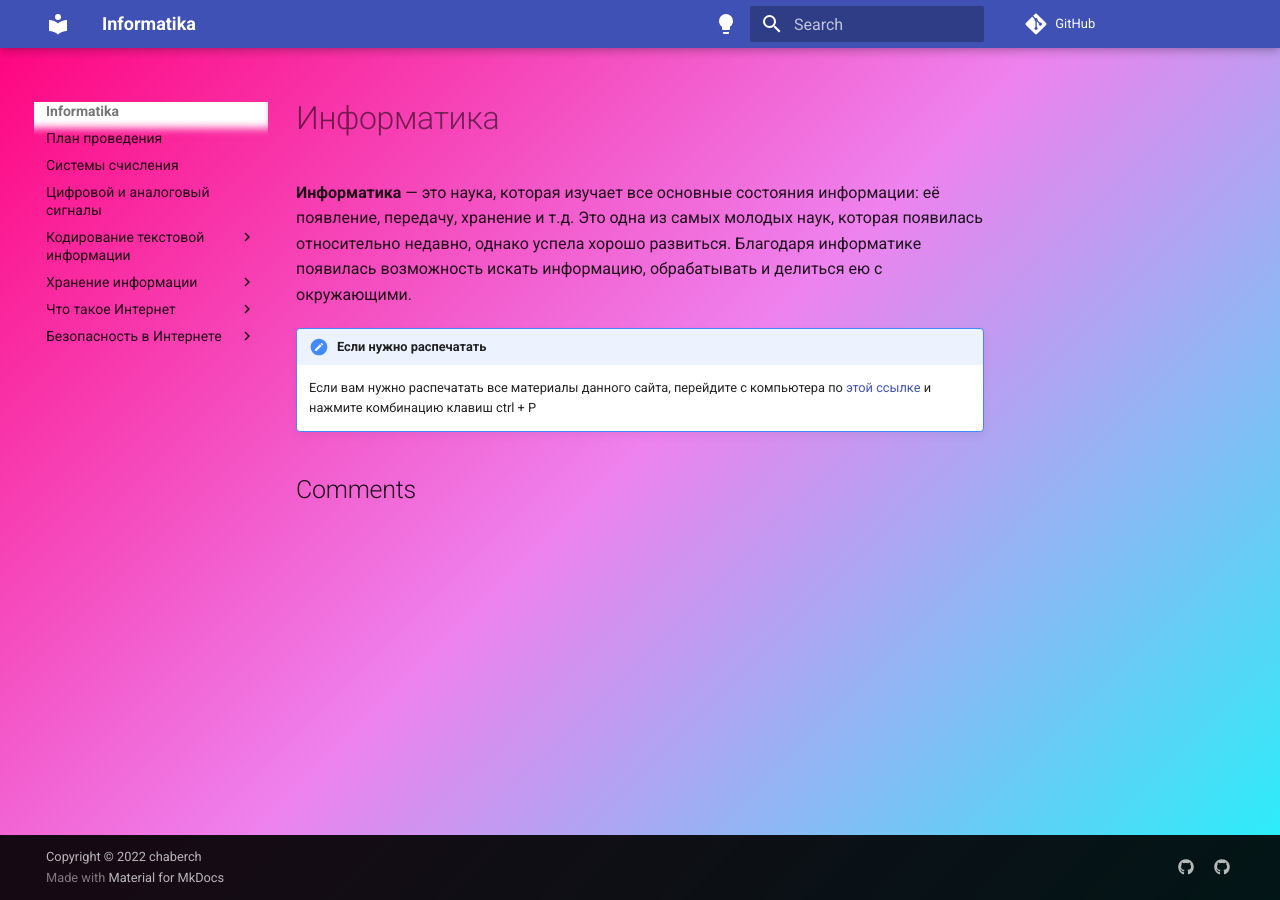
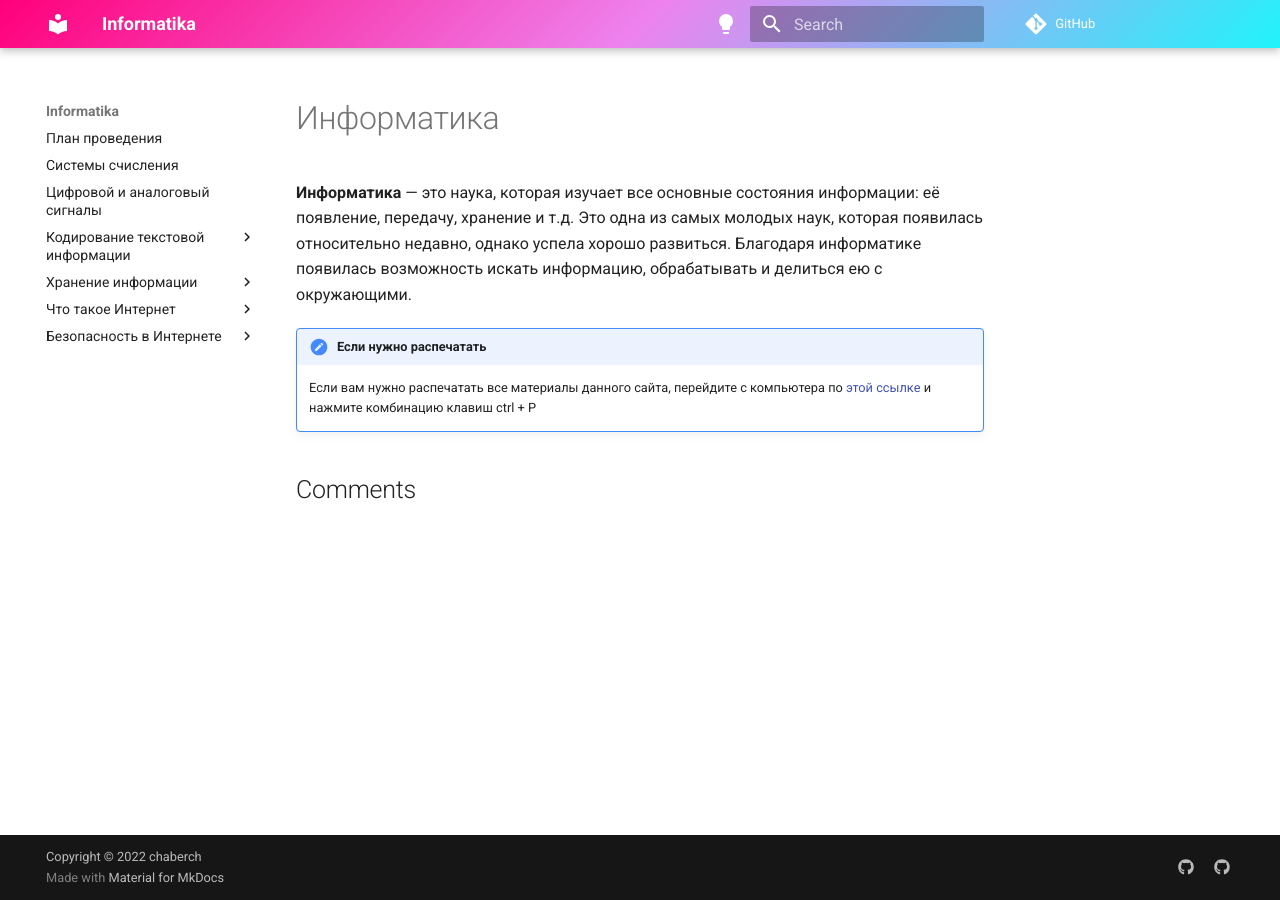
Before and after one commit to chabErch/Informatika, an MkDocs documentation site: the page built from docs/index.md, in a window 1280 px wide. Built offline with MkDocs 1.6.1 and Material for MkDocs 9.7.7, drawn with Linux system fonts in a browser that asks for light colours; comment, search, counter and statistics services are not loaded.

Commit message:
try gradient 4

```diff
--- a/docs/stylesheets/extra.css
+++ b/docs/stylesheets/extra.css
@@ -1,3 +1,3 @@
-:root > * {
+.md-header {
   background: linear-gradient(135deg, #FF007B 0%, #EE82EE 50%, #20F3FA 100%);
 }
```
